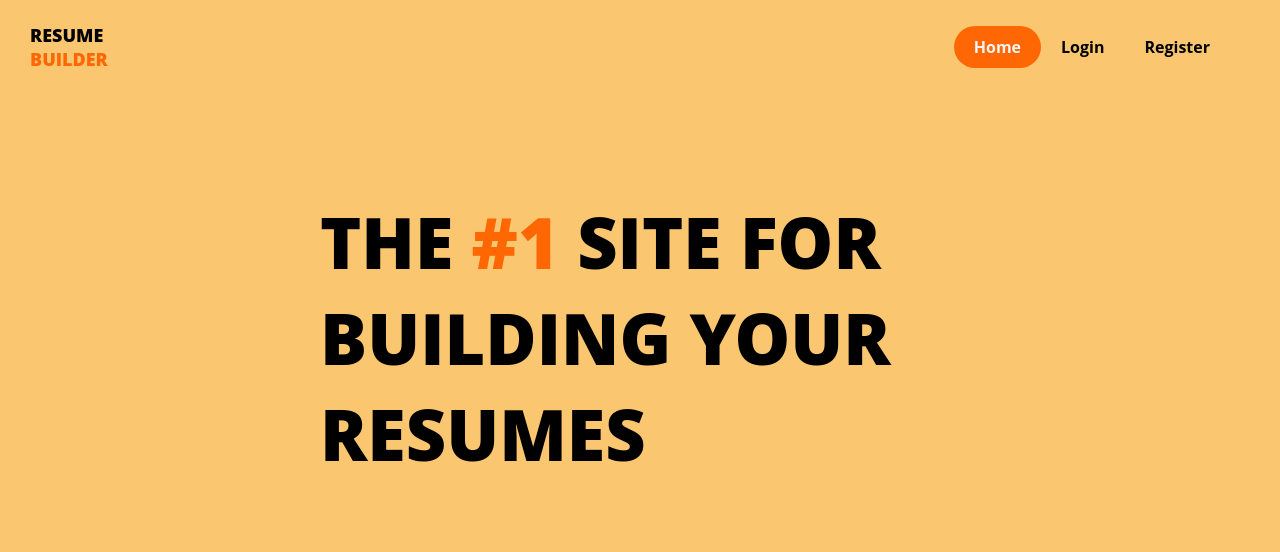
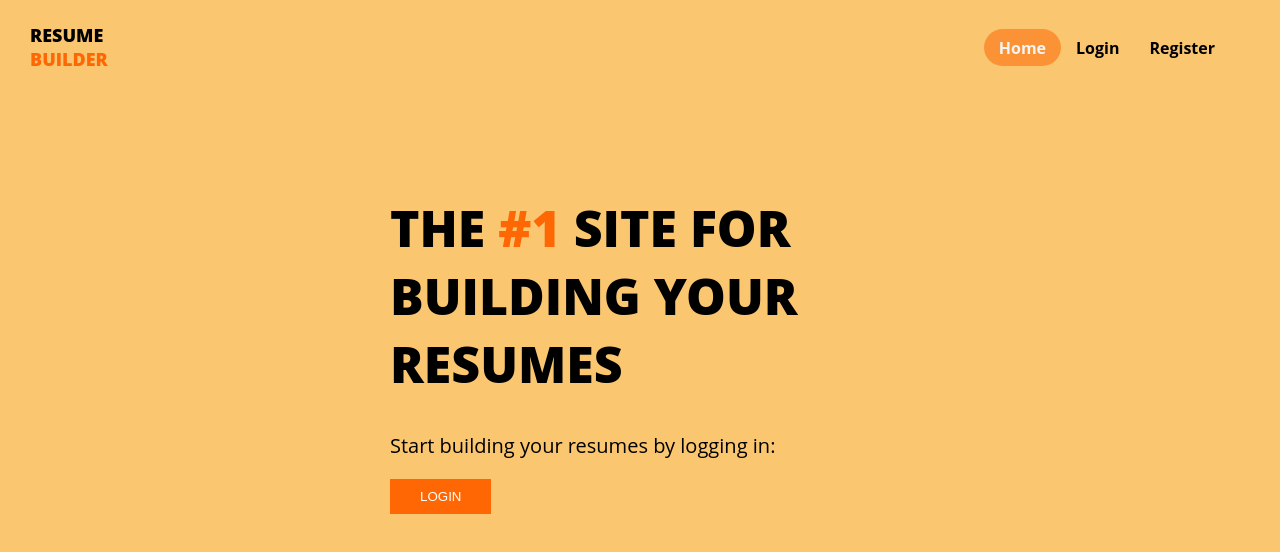
Before and after one commit to jorge20080/ResumeBuilder, a React (Vite) app in the folder frontend/: page / in a window 1280 px wide. Shown: the top 552 px of the page. Built offline with nearby package versions, Linux system fonts and the light colour scheme.

Commit message:
Made styling adjustments to home page and navbar

```diff
--- /dev/null
+++ b/frontend/src/components/Button/Button.module.css
@@ -0,0 +1,10 @@
+.primary_btn{
+    background-color: #fe6703;
+    padding: 10px 30px;
+    color: white;
+    border:none;
+    text-transform: uppercase;
+}
+button:hover{
+    cursor: pointer;
+}
--- /dev/null
+++ b/frontend/src/components/Button/Button.tsx
@@ -0,0 +1,10 @@
+import { ReactNode } from 'react';
+import styles from './Button.module.css';
+
+type Props = {
+    children: ReactNode,
+}
+const Button = ({children, ...rest}: Props) =>{
+    return <button className={styles.primary_btn} {...rest} >{children}</button>
+}
+export default Button;
--- a/frontend/src/components/NavigationBar/NavigationBar.module.css
+++ b/frontend/src/components/NavigationBar/NavigationBar.module.css
@@ -2,8 +2,7 @@
     display: flex;
     align-items: center;
     justify-content: space-between;
-    padding-inline: 30px;
-    padding-block: 10px;
+    padding: 10px 30px;
 }
 .nav_bar ul{
     display: flex;
@@ -25,10 +24,13 @@
     text-decoration: none;
     color: black;
     font-weight: 700;
-    padding: 10px 20px;
+    padding: 7.5px 15px;
+    border-radius: 50px;
+}
+.nav_bar a:hover{
+    background-color: gainsboro;
 }
 .nav_bar .active_link, .nav_bar .active_link:visited{
-    background-color: #fe6703;
+    background-color: #fe670387;
     color: whitesmoke;
-    border-radius: 50px;
 }
--- a/frontend/src/pages/Home/Home.module.css
+++ b/frontend/src/pages/Home/Home.module.css
@@ -1,9 +1,15 @@
 .header{
-    font-size: 70px;
-    width: 50%;
+    width: 500px;
+    margin: auto;
+    padding-bottom: 100px;
+}
+.header h1{
     font-weight: 900;
-    margin: auto;
+    font-size: 50px;
     text-transform: uppercase;
+}
+.header p{
+    font-size: 20px;
 }
 .secondary_color{
     color: #fe6703;
--- a/frontend/src/pages/Home/Home.tsx
+++ b/frontend/src/pages/Home/Home.tsx
@@ -1,10 +1,17 @@
+import Button from '../../components/Button/Button';
 import styles from './Home.module.css';
 
 const Home = () =>{
     return (
-        <main>
-            <h1 className={styles.header}>The <span className={styles.secondary_color}>#1</span> Site for building your resumes</h1>
-        </main>
+        <>
+            <main>
+                <header className={styles.header}>
+                    <h1>The <span className={styles.secondary_color}>#1</span> Site for building your resumes</h1>
+                    <p>Start building your resumes by logging in:</p>
+                    <Button>Login</Button>
+                </header>
+            </main>
+        </>
     )
 }
 export default Home;
```
